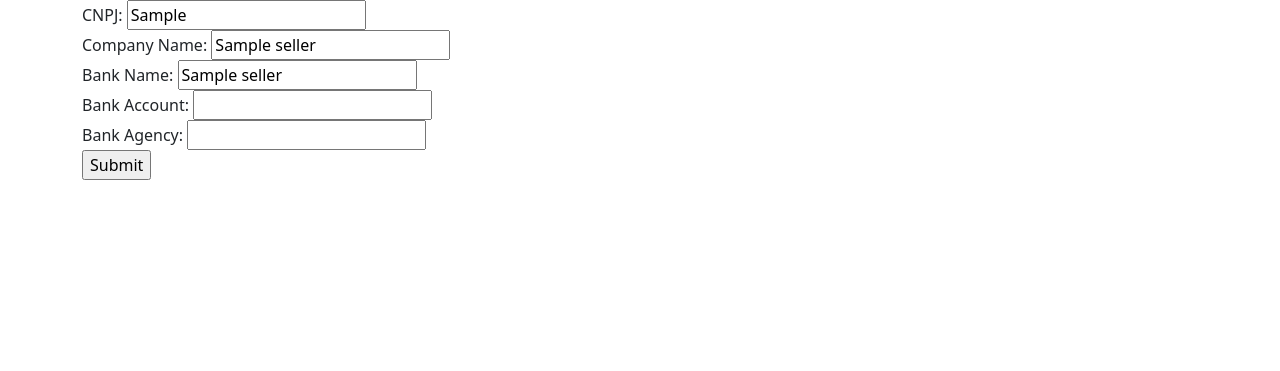
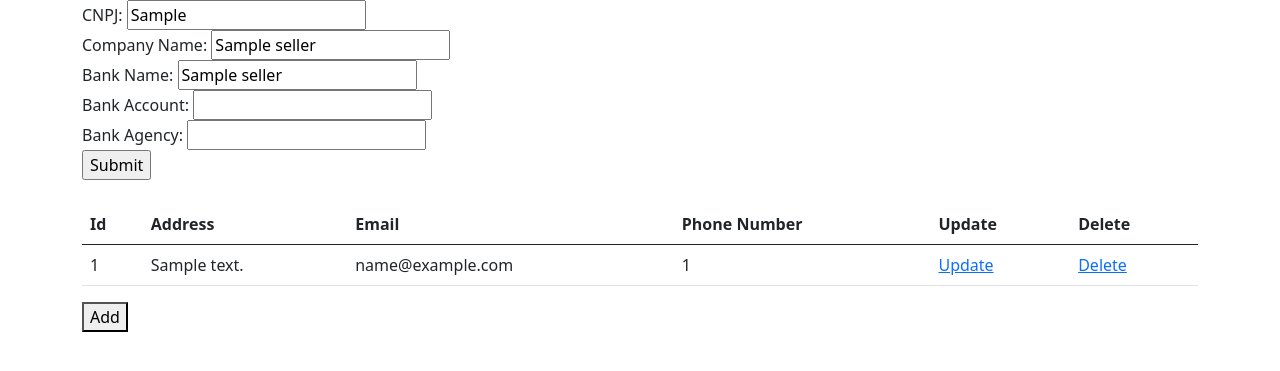
Before and after one commit to mamazinho/sellermp, a Django app: page /sellers/update/1 in a window 1280 px wide. Shown: the part 83-454 px from the top of the page. Run offline with Django 3.2, Linux system fonts and the light colour scheme; tables that the repository leaves empty hold one stand-in row (values such as "Sample post").

Commit message:
seller finished

```diff
--- a/seller/templates/sellers-form.html
+++ b/seller/templates/sellers-form.html
@@ -1,6 +1,6 @@
 {% extends 'base.html' %}
 
-{% block title %}Formulário{% endblock %}
+{% block title %}Sellers Form{% endblock %}
 
 {% block content %}
 
@@ -27,6 +27,35 @@
             name="bank_agency"
             value="{% if seller and seller.bank_agency %}{{seller.bank_agency}}{% endif %}"><br />
 
-        <input type="submit" form="seller-form">
+        <input type="submit" form="seller-form"><br/><br/>
     </form>
+
+    {% if seller %}
+        <table class="table">
+            <thead>
+                <tr>
+                    <th scope="col">Id</th>
+                    <th scope="col">Address</th>
+                    <th scope="col">Email</th>
+                    <th scope="col">Phone Number</th>
+                    <th scope="col">Update</th>
+                    <th scope="col">Delete</th>
+                </tr>
+            </thead>
+            <tbody>
+                {% for detail in details %}
+                <tr>
+                    <td>{{detail.id}}</td>
+                    <td>{{detail.address}}</td>
+                    <td>{{detail.responsible_email}}</td>
+                    <td>{{detail.phone_number}}</td>
+                    <td><a href="{% url 'seller-details' action='update' id=detail.id %}?seller_id={{seller.id}}">Update</a></td>
+                    <td><a href="{% url 'seller-details' action='delete' id=detail.id %}?seller_id={{seller.id}}">Delete</a></td>
+                </tr>
+                {% endfor %}
+            </tbody>
+        </table>
+        <a href="{% url 'seller-details' action='new' %}?seller_id={{seller.id}}"><button>Add</button></a>
+    {% endif %}
+
 {% endblock %}
--- a/seller/urls.py
+++ b/seller/urls.py
@@ -1,9 +1,12 @@
 from django.urls import path, include
-from seller.views import Seller, index
+from seller.views import Seller, Detail, index
 
 urlpatterns = [
     path('', index),
     path('sellers/', Seller.as_view(), name='sellers'),
     path('sellers/<action>', Seller.as_view(), name='sellers'),
     path('sellers/<action>/<id>', Seller.as_view(), name='sellers'),
+
+    path('seller-details/<action>', Detail.as_view(), name='seller-details'),
+    path('seller-details/<action>/<id>', Detail.as_view(), name='seller-details'),
 ]
--- a/seller/views.py
+++ b/seller/views.py
@@ -1,6 +1,6 @@
 from django.shortcuts import render, redirect
 from django.views import View
-from seller.models import Seller as MSeller
+from seller.models import Seller as MSeller, SellerContact as MDetail
 
 # Create your views here.
 def index(request):
@@ -14,9 +14,10 @@ class Seller(View):
                 return render(request, 'sellers-form.html')
             elif action == 'update':
                 seller = MSeller.objects.get(id=id)
-                return render(request, 'sellers-form.html', {'seller': seller})
+                details = seller.contacts.all()
+                return render(request, 'sellers-form.html', {'seller': seller, 'details': details})
             elif action == 'delete':
-                self.delete(request, id)
+                return self.delete(request, id)
 
         sellers = MSeller.objects.all()
         return render(request, 'sellers.html', {'sellers': sellers})
@@ -51,6 +52,47 @@ class Seller(View):
         seller.save()
         return redirect('sellers')
 
-    def delete(self, request, id=None):
+    def delete(self, request, id):
         MSeller.objects.get(id=id).delete()
         return redirect('sellers')
+
+class Detail(View):
+    def get(self, request, action, id=None):
+        seller_id = request.GET.get('seller_id')
+        if action == 'new':
+            return render(request, 'details-form.html', {'seller_id': seller_id})
+        elif action == 'update':
+            detail = MDetail.objects.get(id=id)
+            return render(request, 'details-form.html', {'detail': detail, 'seller_id': seller_id})
+        elif action == 'delete':
+            return self.delete(request, id, seller_id)
+
+    def post(self, request, action=None, id=None):
+        data = request.POST
+        if id:
+            self.patch(request, id)
+        else:
+            MDetail.objects.create(
+                address=data.get('address'),
+                seller_id=data.get('seller_id'),
+                responsible_email=data.get('responsible_email'),
+                phone_number=data.get('phone_number'),
+            )
+
+        return redirect('sellers', action='update', id=data.get('seller_id'))
+
+
+    def patch(self, request, id=None):
+        data = request.POST
+        detail = MDetail.objects.get(id=id)
+
+        detail.address = data.get('address', detail.address)
+        detail.responsible_email = data.get('responsible_email', detail.responsible_email)
+        detail.phone_number = data.get('phone_number', detail.phone_number)
+
+        detail.save()
+        return redirect('sellers', action='update', id=data.get('seller_id'))
+
+    def delete(self, request, id, seller_id=None):
+        MDetail.objects.get(id=id).delete()
+        return redirect('sellers', action='update', id=seller_id)
```
Also changed, not shown: seller/templates/details-form.html (added, +25 -0 lines).
